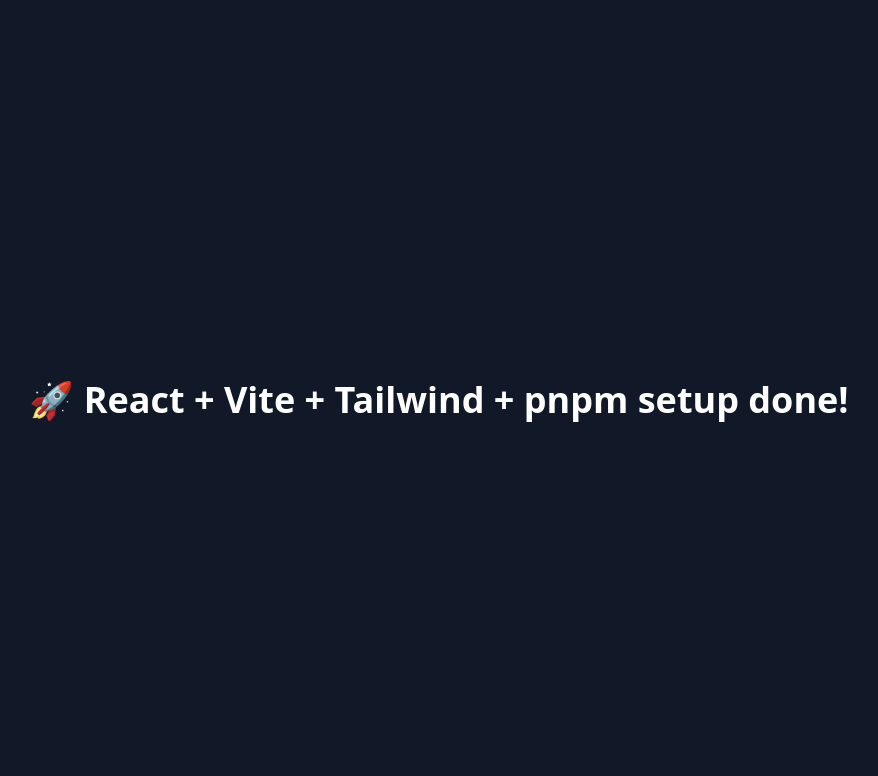
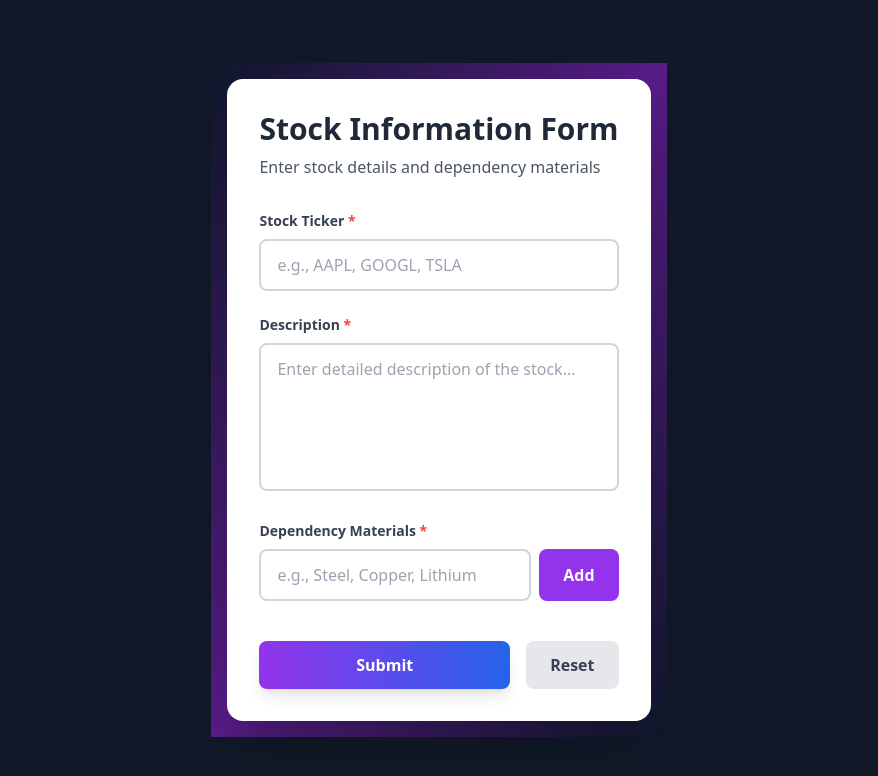
Before and after one commit to sohamlate/Alice_In_TensorLand_MS25, a React app in the folder frontend/: page / in a window 1280 px wide. Shown: the top 776 px of the page, without its empty margins (201-1079 px from the left). Built offline with nearby package versions, Linux system fonts and the light colour scheme; the HTML template or start-up script is replaced by a standard one.

Commit message:
stockform added

```diff
--- a/frontend/src/App.jsx
+++ b/frontend/src/App.jsx
@@ -1,9 +1,10 @@
+import Stockform from "./components/Stockform";
 function App() {
   return (
     <div className="flex items-center justify-center h-screen bg-gray-900 text-white">
-      <h1 className="text-4xl font-bold">
-        🚀 React + Vite + Tailwind + pnpm setup done!
-      </h1>
+
+        <Stockform />
+
     </div>
   );
 }
--- /dev/null
+++ b/frontend/src/components/Stockform.jsx
@@ -0,0 +1,242 @@
+import React, { useState } from 'react';
+
+const Stockform = () => {
+  const [formData, setFormData] = useState({
+    ticker: '',
+    description: '',
+    dependencyMaterial: ''
+  });
+
+  const [dependencyMaterialList, setDependencyMaterialList] = useState([]);
+  const [errors, setErrors] = useState({});
+
+  const handleInputChange = (e) => {
+    const { name, value } = e.target;
+    setFormData(prev => ({
+      ...prev,
+      [name]: value
+    }));
+
+    if (errors[name]) {
+      setErrors(prev => ({
+        ...prev,
+        [name]: ''
+      }));
+    }
+  };
+
+  const handleAddMaterial = (e) => {
+    e.preventDefault();
+    const material = formData.dependencyMaterial.trim();
+
+    if (material && !dependencyMaterialList.includes(material)) {
+      setDependencyMaterialList(prev => [...prev, material]);
+      setFormData(prev => ({
+        ...prev,
+        dependencyMaterial: ''
+      }));
+    }
+  };
+
+  const handleRemoveMaterial = (index) => {
+    setDependencyMaterialList(prev => prev.filter((_, i) => i !== index));
+  };
+
+  const validateForm = () => {
+    const newErrors = {};
+
+    if (!formData.ticker.trim()) {
+      newErrors.ticker = 'Ticker is required';
+    }
+
+    if (!formData.description.trim()) {
+      newErrors.description = 'Description is required';
+    }
+
+    if (dependencyMaterialList.length === 0) {
+      newErrors.dependencyMaterial = 'At least one dependency material is required';
+    }
+
+    return newErrors;
+  };
+
+  const handleSubmit = async (e) => {
+    e.preventDefault();
+
+    const newErrors = validateForm();
+    if (Object.keys(newErrors).length > 0) {
+      setErrors(newErrors);
+      return;
+    }
+
+    const submitData = {
+      ticker: formData.ticker.trim(),
+      description: formData.description.trim(),
+      dependencyMaterial: dependencyMaterialList
+    };
+
+    try {
+      const response = await axios.post('http://localhost:5500/api/dependencies/', {
+        body: JSON.stringify(submitData),
+      });
+
+      if (!response.ok) throw new Error('Failed to submit data');
+      const data = await response.json();
+      console.log('✅ Form submitted:', data);
+
+      setFormData({ ticker: '', description: '', dependencyMaterial: '' });
+      setDependencyMaterialList([]);
+      setErrors({});
+      alert('Form submitted successfully!');
+    } catch (error) {
+      console.error('❌ Error submitting form:', error);
+      alert('Something went wrong while submitting');
+    }
+  };
+
+  const handleReset = (e) => {
+    e.preventDefault();
+    setFormData({
+      ticker: '',
+      description: '',
+      dependencyMaterial: ''
+    });
+    setDependencyMaterialList([]);
+    setErrors({});
+  };
+
+  return (
+    <div className="bg-gradient-to-br from-slate-900 via-purple-900 to-slate-900 flex items-center justify-center p-4">
+      <div className="w-full max-w-2xl bg-white rounded-2xl shadow-2xl p-8">
+        <div className="mb-8">
+          <h1 className="text-3xl font-bold text-gray-800 mb-2">Stock Information Form</h1>
+          <p className="text-gray-600">Enter stock details and dependency materials</p>
+        </div>
+
+        <form onSubmit={handleSubmit} className="space-y-6">
+          {/* Ticker Input */}
+          <div>
+            <label htmlFor="ticker" className="block text-sm font-semibold text-gray-700 mb-2">
+              Stock Ticker <span className="text-red-500">*</span>
+            </label>
+            <input
+              type="text"
+              id="ticker"
+              name="ticker"
+              value={formData.ticker}
+              onChange={handleInputChange}
+              placeholder="e.g., AAPL, GOOGL, TSLA"
+              className={`w-full px-4 py-3 rounded-lg border-2 focus:outline-none focus:ring-2 transition-all ${
+                errors.ticker
+                  ? 'border-red-500 focus:ring-red-300'
+                  : 'border-gray-300 focus:border-purple-500 focus:ring-purple-300'
+              }`}
+            />
+            {errors.ticker && (
+              <p className="mt-1 text-sm text-red-600">{errors.ticker}</p>
+            )}
+          </div>
+
+          {/* Description Textarea */}
+          <div>
+            <label htmlFor="description" className="block text-sm font-semibold text-gray-700 mb-2">
+              Description <span className="text-red-500">*</span>
+            </label>
+            <textarea
+              id="description"
+              name="description"
+              value={formData.description}
+              onChange={handleInputChange}
+              placeholder="Enter detailed description of the stock..."
+              rows="5"
+              className={`w-full px-4 py-3 rounded-lg border-2 focus:outline-none focus:ring-2 transition-all resize-none ${
+                errors.description
+                  ? 'border-red-500 focus:ring-red-300'
+                  : 'border-gray-300 focus:border-purple-500 focus:ring-purple-300'
+              }`}
+            />
+            {errors.description && (
+              <p className="mt-1 text-sm text-red-600">{errors.description}</p>
+            )}
+          </div>
+
+          {/* Dependency Material Input */}
+          <div>
+            <label htmlFor="dependencyMaterial" className="block text-sm font-semibold text-gray-700 mb-2">
+              Dependency Materials <span className="text-red-500">*</span>
+            </label>
+            <div className="flex gap-2">
+              <input
+                type="text"
+                id="dependencyMaterial"
+                name="dependencyMaterial"
+                value={formData.dependencyMaterial}
+                onChange={handleInputChange}
+                onKeyPress={(e) => e.key === 'Enter' && handleAddMaterial(e)}
+                placeholder="e.g., Steel, Copper, Lithium"
+                className={`flex-1 px-4 py-3 rounded-lg border-2 focus:outline-none focus:ring-2 transition-all ${
+                  errors.dependencyMaterial
+                    ? 'border-red-500 focus:ring-red-300'
+                    : 'border-gray-300 focus:border-purple-500 focus:ring-purple-300'
+                }`}
+              />
+              <button
+                onClick={handleAddMaterial}
+                type="button"
+                className="px-6 py-3 bg-purple-600 hover:bg-purple-700 text-white font-semibold rounded-lg transition-colors focus:outline-none focus:ring-2 focus:ring-purple-300"
+              >
+                Add
+              </button>
+            </div>
+            {errors.dependencyMaterial && (
+              <p className="mt-1 text-sm text-red-600">{errors.dependencyMaterial}</p>
+            )}
+
+            {/* Materials List */}
+            {dependencyMaterialList.length > 0 && (
+              <div className="mt-3 flex flex-wrap gap-2">
+                {dependencyMaterialList.map((material, index) => (
+                  <span
+                    key={index}
+                    className="inline-flex items-center gap-2 px-3 py-1 bg-purple-100 text-purple-700 rounded-full text-sm font-medium"
+                  >
+                    {material}
+                    <button
+                      onClick={() => handleRemoveMaterial(index)}
+                      type="button"
+                      className="hover:bg-purple-200 rounded-full p-1 transition-colors"
+                      aria-label="Remove material"
+                    >
+                      <svg className="w-4 h-4" fill="none" stroke="currentColor" viewBox="0 0 24 24">
+                        <path strokeLinecap="round" strokeLinejoin="round" strokeWidth={2} d="M6 18L18 6M6 6l12 12" />
+                      </svg>
+                    </button>
+                  </span>
+                ))}
+              </div>
+            )}
+          </div>
+
+          {/* Form Actions */}
+          <div className="flex gap-4 pt-4">
+            <button
+              type="submit"
+              className="flex-1 px-6 py-3 bg-gradient-to-r from-purple-600 to-blue-600 hover:from-purple-700 hover:to-blue-700 text-white font-bold rounded-lg shadow-lg hover:shadow-xl transition-all transform hover:scale-105 focus:outline-none focus:ring-2 focus:ring-purple-300"
+            >
+              Submit
+            </button>
+            <button
+              onClick={handleReset}
+              type="button"
+              className="px-6 py-3 bg-gray-200 hover:bg-gray-300 text-gray-700 font-semibold rounded-lg transition-colors focus:outline-none focus:ring-2 focus:ring-gray-300"
+            >
+              Reset
+            </button>
+          </div>
+        </form>
+      </div>
+    </div>
+  );
+};
+
+export default Stockform;
```
